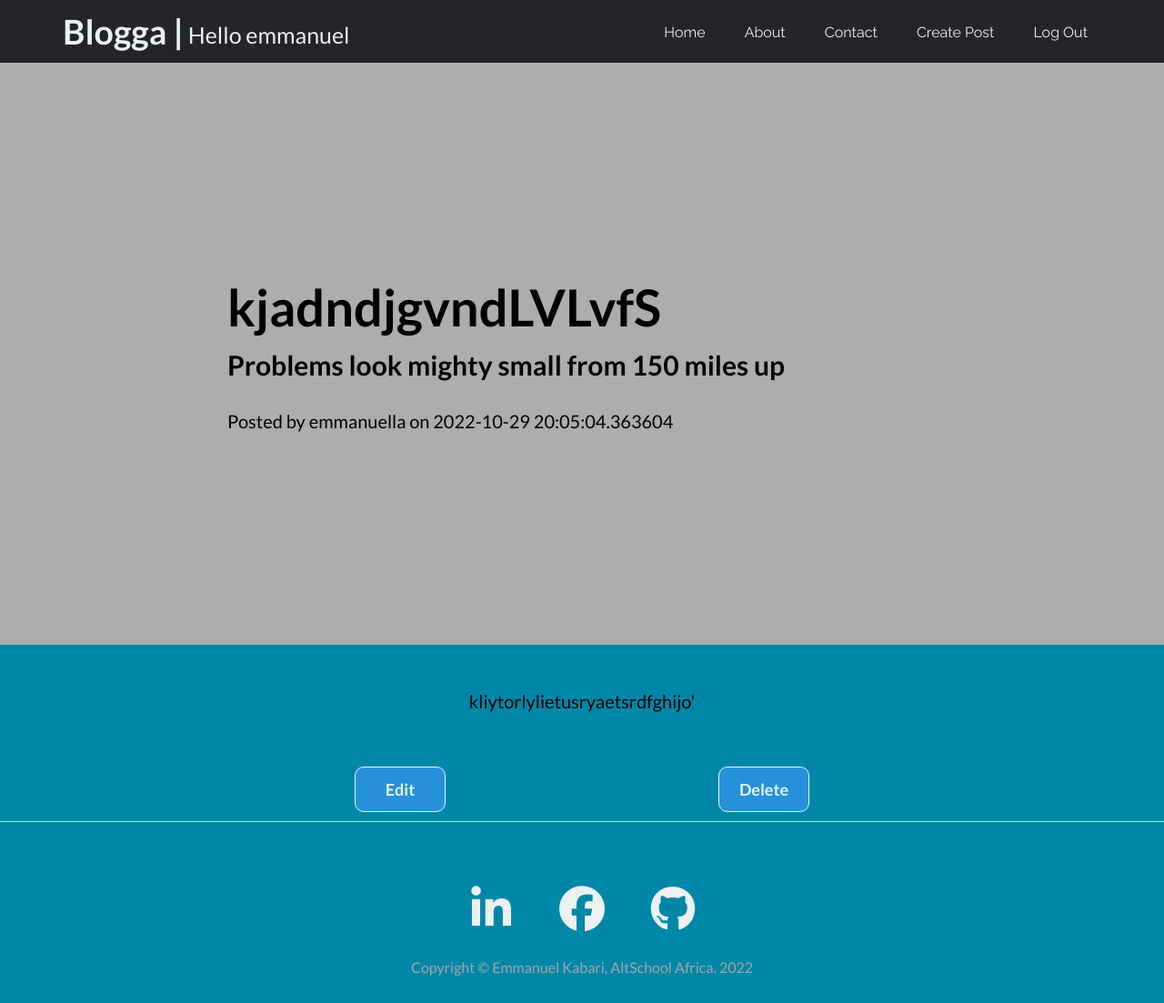
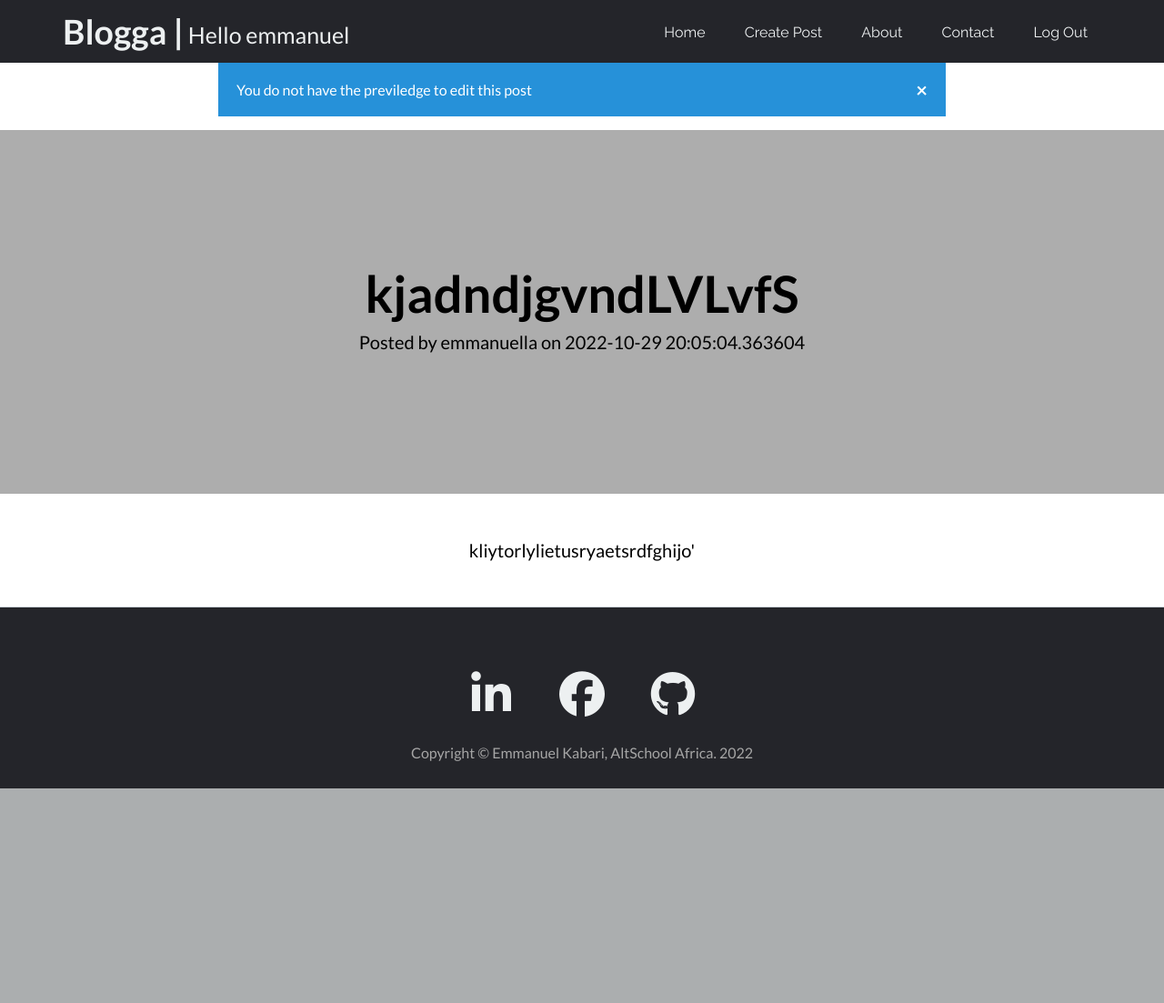
Before and after one commit to Kabari/Blogga, a Flask app: page /blogposts/post/edit_post/3/ in a window 1280 px wide. Shown: the whole page at 91% size. After the commit the page ends 867 px from the top, so only its background shows below. Run offline with Flask 3, Linux system fonts and the light colour scheme; a user stored in the database is signed in; data comes from the database, SQL or seed files in the repository; both versions use the stored data as it was after the commit; some libraries are stand-ins or nearby versions.

Commit message:
Added flash messages to route functions and their corresponding html pages

```diff
--- a/app.py
+++ b/app.py
@@ -1,5 +1,6 @@
-from flask import Flask, render_template, request, url_for, redirect
+from flask import Flask, render_template, request, url_for, redirect, flash
 from flask_sqlalchemy import SQLAlchemy
+from sqlalchemy import desc
 from werkzeug.security import generate_password_hash, check_password_hash
 from flask_login import LoginManager, UserMixin, current_user, login_user, logout_user, login_required
 from datetime import datetime
@@ -56,7 +57,7 @@ def user_loader(id):
 @app.route('/')
 @app.route('/blogposts')
 def home():
-    posts = BlogPost.query.all()
+    posts = BlogPost.query.order_by(desc(BlogPost.date_created))
 
     return render_template('index.html', posts=posts)
 
@@ -67,10 +68,14 @@ def login():
     password = request.form.get('password')
 
     user = User.query.filter_by(username=username).first()
-
     if user and check_password_hash(user.password_hash, password):
         login_user(user)
+        flash("Login successful")
         return redirect(url_for('home'))
+    elif user == None and password == None:
+        flash('Enter your login credentials')
+    else:
+        flash("User credentials not correct!!")
 
     return render_template('login.html')
 
@@ -86,14 +91,22 @@ def register():
         confirm = request.form.get('confirm')
 
         user = User.query.filter_by(username=username).first()
+        email_exists = User.query.filter_by(email=email).first()
+
+        password_hash = generate_password_hash(password)
+
         if user:
+            flash("Username already used, try another username")
             return redirect(url_for('register'))
 
-        email_exists = User.query.filter_by(email=email).first()
-        if email_exists:
+        elif email_exists:
+            flash("Email already exists, try using another email")
             return redirect(url_for('register'))
 
-        password_hash = generate_password_hash(password)
+        elif confirm != password:
+            flash(
+                "Confirm password is not correct, make sure the confirm password is the same with the password")
+            return redirect(url_for('register'))
 
         new_user = User(firstname=firstname, lastname=lastname, username=username, email=email,
                         password_hash=password_hash)
@@ -124,6 +137,8 @@ def create_post():
         db.session.add(new_post)
         db.session.commit()
 
+        flash("Post Created successfully!!!")
+
         return redirect(url_for('home'))
 
     return render_template('create.html')
@@ -140,6 +155,8 @@ def edit_post(id):
 
         db.session.add(post_to_edit)
         db.session.commit()
+
+        flash("Post Updated!")
         return redirect(url_for('view_post', id=id))
 
     if current_user.id == post_to_edit.owner_id:
@@ -148,6 +165,7 @@ def edit_post(id):
         return render_template('edit_post.html', post=post_to_edit)
 
     else:
+        flash("You do not have the previledge to edit this post")
         post = BlogPost.query.get_or_404(id)
 
         return render_template('post.html', post=post)
@@ -167,8 +185,12 @@ def delete_post(id):
     if current_user.id == post_to_delete.owner_id:
         db.session.delete(post_to_delete)
         db.session.commit()
+
+        flash("Post deleted successfully")
+
         return redirect(url_for('home'))
     else:
+        flash("You cannot delete this post!!!")
         post = BlogPost.query.get_or_404(id)
 
         return render_template('post.html', post=post)
--- a/static/css/style.css
+++ b/static/css/style.css
@@ -16,12 +16,6 @@ font-family: 'Raleway', sans-serif;
 
 /* Global config end*/
 
-/* Body config */
-body {
-    background: #0087a8;
-}
-
-/* Body config end */
 
 /* navigation config start */
 li,
@@ -76,11 +70,41 @@ header {
 
 /* navigation config end */
 
+/* alert config */
+/* The alert message box */
+.alert {
+    width: 800px;
+    margin: auto;
+    padding: 20px;
+    background-color: #2691d9;
+    /* Red */
+    color: white;
+    margin-bottom: 15px;
+}
+
+/* The close button */
+.closebtn {
+    margin-left: 15px;
+    color: white;
+    font-weight: bold;
+    float: right;
+    font-size: 22px;
+    line-height: 20px;
+    cursor: pointer;
+    transition: 0.3s;
+}
+
+/* When moving the mouse over the close button */
+.closebtn:hover {
+    color: black;
+}
+/* alert config end */
+
 
 /* login config start */
 *~.login_section,
 *~.signup_section {
-    background: #0087a8;
+    /* background: #0087a8; */
     font-family: 'Raleway', sans-serif;
 }
 
@@ -218,6 +242,7 @@ input[type="submit"]:hover {
 
 .row {
     display: flex;
+    margin-bottom: 10px;
     flex-wrap: wrap;
 }
 
@@ -371,11 +422,11 @@ input[class="btn-1"]:hover {
 
 .post-meta {
     margin: 0 0 32px;
-    font-size: 18px;
+    font-size: 20px;
 }
 
 .post-hero {
-    min-height: 80vh;
+    min-height: 50vh;
     display: flex;
     justify-content: center;
     align-items: center;
@@ -384,8 +435,20 @@ input[class="btn-1"]:hover {
 }
 
 .post-container {
-    width: 800px;
-    padding: 10px;
+    display: flex;
+    text-align: center;
+    width: 900px;
+}
+
+.col {
+    margin: auto;
+}
+
+.post-heading {
+    width: 900px;
+    justify-content: center;
+    align-items: center;
+    word-wrap: break-word;
 }
 
 .post-heading h1 {
@@ -406,12 +469,15 @@ input[class="btn-1"]:hover {
 }
 
 .article-section {
+    width: 900px;
     display: flex;
     justify-content: center;
     margin: auto;
 }
 
 .article-container {
+    width: 900px;
+    word-wrap: break-word;
     font-size: 20px;
 }
 
@@ -421,6 +487,7 @@ input[class="btn-1"]:hover {
 
 .article-content {
     margin: 50px 0px;
+    text-align: center;
 
 }
 
@@ -535,6 +602,7 @@ input[class="message-btn"]:hover {
     height: 70px;
     display: flex;
     margin: auto;
+    margin-bottom: 20px;
 }
 
 .button {
@@ -635,6 +703,7 @@ input[id="message-btn"] {
     margin: auto;
     width: 100%;
     height: 200px;
+    background: #24252A;
 }
 
 .footer-row {
--- a/templates/base.html
+++ b/templates/base.html
@@ -7,6 +7,9 @@
     <meta name="viewport" content="width=device-width, initial-scale=1.0">
     <link rel="stylesheet" href="{{url_for('static', filename='css/style.css')}}">
     <script src="https://kit.fontawesome.com/5d9d923648.js" crossorigin="anonymous"></script>
+    <script src="https://cdn.ckeditor.com/4.20.0/standard/ckeditor.js"></script>
+
+
     <title>
         {% block title %}
         {% endblock %}
@@ -30,9 +33,9 @@
             <ul class="nav_links">
                 {% if current_user.is_authenticated %}
                 <li><a href="{{ url_for('home') }}">Home</a></li>
+                <li><a href="{{ url_for('create_post') }}">Create Post</a></li>
                 <li><a href="{{ url_for('about') }}">About</a></li>
                 <li><a href="{{ url_for('contact') }}">Contact</a></li>
-                <li><a href="{{ url_for('create_post') }}">Create Post</a></li>
                 <li><a href="{{ url_for('logout') }}">Log Out</a></li>
                 {% else %}
                 <li><a href="{{ url_for('home') }}">Home</a></li>
@@ -82,6 +85,10 @@
             </div>
         </div>
     </footer>
+    <!-- <script>
+        CKEDITOR.replace('content');
+        CKEDITOR.replace('caption');
+    </script> -->
 
 </body>
 
--- a/templates/create.html
+++ b/templates/create.html
@@ -5,6 +5,9 @@ Create Post
 {% endblock %}
 
 {% block content %}
+
+
+
 <!-- <section class="signup_section">
     <div class="signup-container">
         <h1>Create Post</h1>
--- a/templates/edit_post.html
+++ b/templates/edit_post.html
@@ -14,12 +14,13 @@
                 <div class="title-box">
                     <span class="message-details">Caption</span>
                     <textarea class="input-control" name="caption" id="caption" placeholder="Create a Caption"
-                        value="{{post.caption}}"" required></textarea>
+                        required>{{post.caption}}</textarea>
                 </div>
 
                 <div class=" message-box">
                     <span class="message-details">Content</span>
-                    <textarea class="input-control" name="content" id="content" placeholder="Enter your Message" value="{{post.content}}" required></textarea>
+                    <textarea class="input-control" name="content" id="content" placeholder="Enter your Message"
+                        required>{{post.content}}</textarea>
                 </div>
             </div>
             <div class="button">
--- a/templates/post.html
+++ b/templates/post.html
@@ -5,13 +5,20 @@
 {% endblock %}
 
 {% block content %}
+
+{% for message in get_flashed_messages() %}
+<div class="alert">
+    <span class="closebtn" onclick="this.parentElement.style.display='none';">&times;</span>
+    {{ message }}
+</div>
+{% endfor %}
+
 <div class="post-hero">
     <div class="post-container position-relative px-4 px-lg-5">
         <div class="row gx-4 gx-lg-5 justify-content-center">
-            <div class="col-md-10 col-lg-8 col-xl-7">
+            <div class="col">
                 <div class="post-heading">
                     <h1>{{post.caption}}</h1>
-                    <h2 class="subheading">Problems look mighty small from 150 miles up</h2>
                     <span class="meta">
                         Posted by
                         {{ post.owner.username }}
@@ -32,12 +39,16 @@
         </div>
     </div>
 </article>
+{% if post.owner_id == current_user.id %}
     <div class="btn-group">
         <div class="button">
-        <a href="{{url_for('edit_post', id=post.id)}}"><input class="message-btn" id="message-btn" type="submit" value="Edit"></a>
+            <a href="{{url_for('edit_post', id=post.id)}}"><input class="message-btn" id="message-btn" type="submit"
+                    value="Edit"></a>
         </div>
         <div class="button">
-        <a href="{{url_for('delete_post', id=post.id)}}"><input class="message-btn" id="message-btn" type="submit" value="Delete"></a>
+            <a href="{{url_for('delete_post', id=post.id)}}"><input class="message-btn" id="message-btn" type="submit"
+                    value="Delete"></a>
         </div>
     </div>
+{% endif %}
 {% endblock %}
```
Also changed, not shown: other parts of static/css/style.css (+33 -7 lines), templates/index.html (+16 -3 lines), templates/login.html (+8 -0 lines), templates/signup.html (+8 -0 lines), blogga.db. Lines whose indentation alone changed are shown as unchanged.
